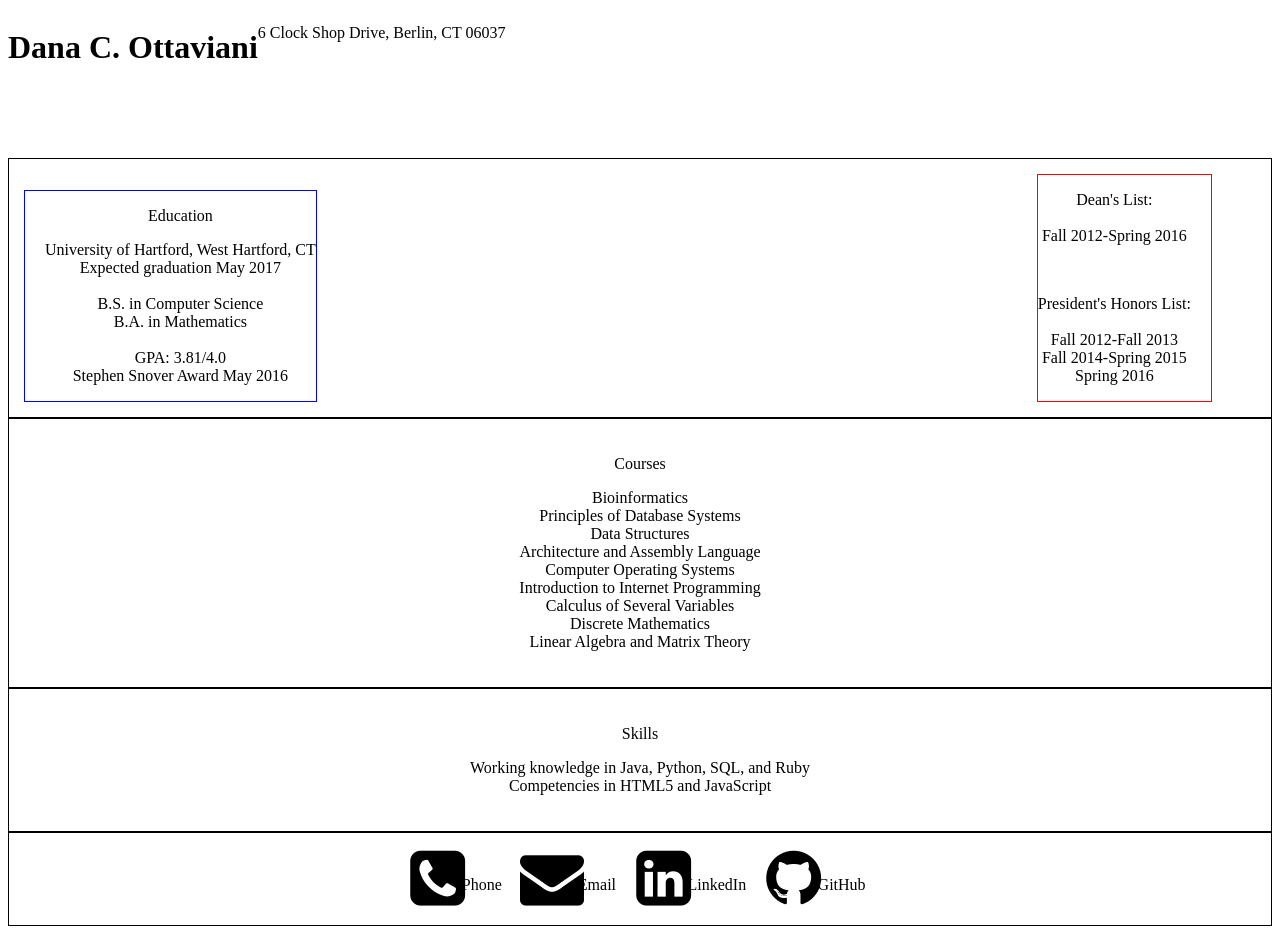
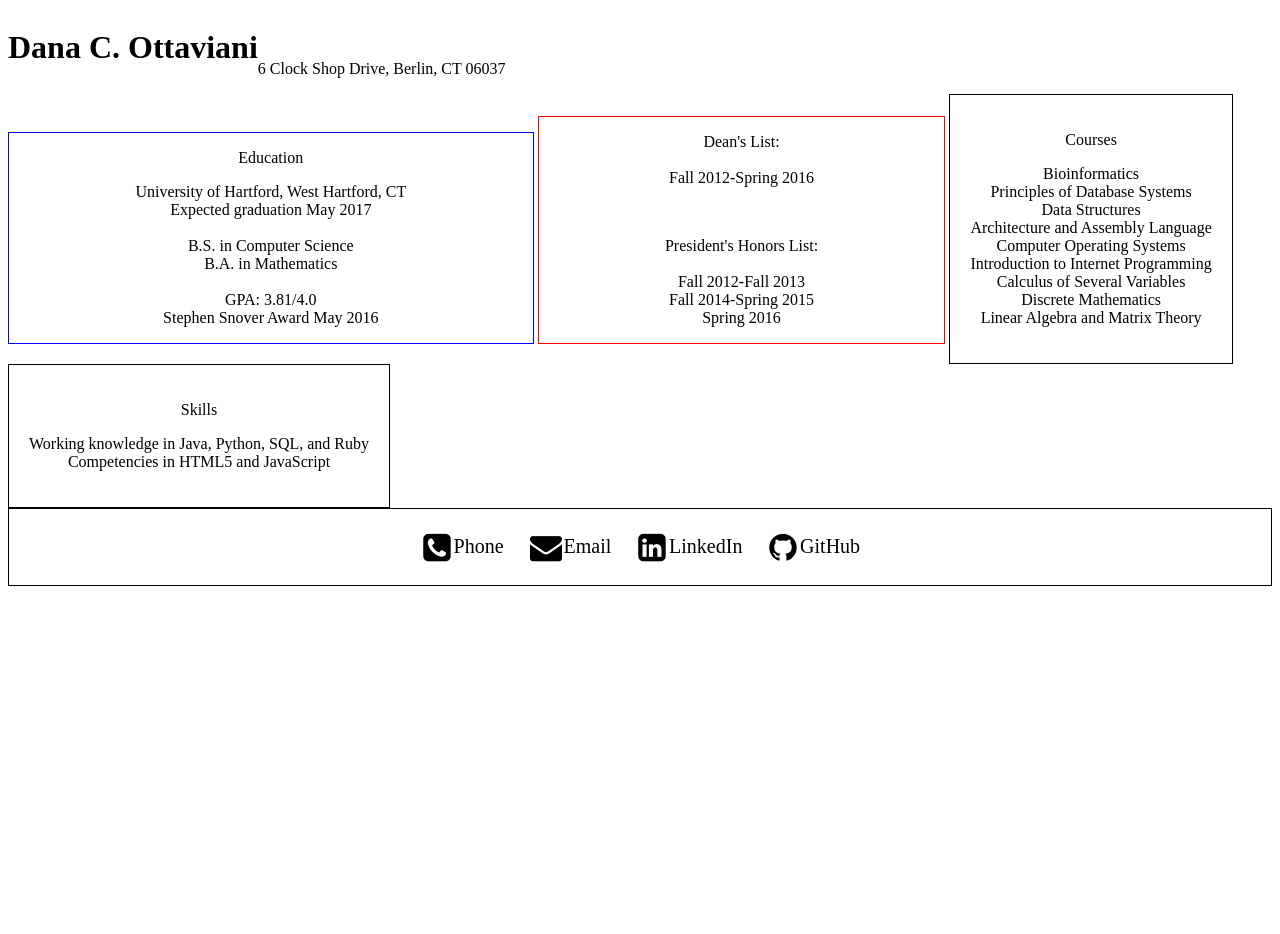
Before and after one commit to Wahyu019876677/dana-personal-website, a plain HTML site: page index.html in a window 1280 px wide. After the commit the page ends 800 px from the top, so only its background shows below. Drawn offline with Linux system fonts and the light colour scheme.

Commit message:
altered positions of text

```diff
--- a/design.css
+++ b/design.css
@@ -11,15 +11,6 @@ i{
 	margin: 10px;
 }
 
-#honors{
-
-	text-align: center;
-	padding-right: 20px;
-	border: 1px solid red;
-	margin-left: 50%;
-	display: inline-block;
-}
-
 #Dana_photo{
 	transform: scale(.2,.2);
 	/*float: right;*/
@@ -30,6 +21,7 @@ footer{
 	position: initial;
 	padding: 20px;
 	border: 1px solid;
+
 }
 
 a{
@@ -44,7 +36,6 @@ a:hover{
 
 #classes{
 	text-align: center;
-	float: none;
 	padding: 20px;
 	border: 1px solid;
 }
@@ -59,9 +50,23 @@ a:hover{
 #edu{
 	text-align: center;
 	border: 1px solid blue;
-	padding-left: 20px;
-	margin-right: 100px;
+	padding-left: 10%;
+	margin-right: 0;
 	display: inline-block;
+	padding-right: 10%;
+
+}
+
+#honors{
+
+	text-align: center;
+	padding-right: 10%;
+	padding-left: 10%;
+	border: 1px solid red;
+	margin-left: 0;
+	display: inline-block;
+
+
 }
 
 h1{
@@ -75,9 +80,13 @@ h1{
 }
 
 #home{
-	display: inline-block;
+	/*display: inline-block;*/
 }
 
 .label{
+	font-size: 20px;
+}
 
+.b{
+	display: inline-block;
 }
--- a/index.html
+++ b/index.html
@@ -9,15 +9,15 @@
 
 	</head>
 	<body>
-		<div>
-		<h1>
+
+		<header><h1>
 			Dana C. Ottaviani<!--<img src="images/LinkedIn photo.jpg" alt="photo of me" id="Dana_photo">-->
-		</h1>
-		</div>
-		<p id="home">6 Clock Shop Drive, Berlin, CT 06037</p>
+		</h1></header>
 
-		<div id="school">
-			<div id="edu">
+		<br><br><p id="home">6 Clock Shop Drive, Berlin, CT 06037</p>
+
+		<!--<div id="school">-->
+			<div class="b" id="edu">
 				<p>Education</p>
 				<p>University of Hartford, West Hartford, CT<br>Expected graduation May 2017<br><br>B.S. in Computer Science<br>B.A. in Mathematics<br><br>GPA: 3.81/4.0<br>Stephen Snover Award May 2016<br></p>
 			</div>
@@ -26,23 +26,23 @@
 				<p>Dean's List:<br><br>Fall 2012-Spring 2016</p><br>
 					<p>President's Honors List:<br><br>Fall 2012-Fall 2013<br>Fall 2014-Spring 2015<br>Spring 2016</p>
 			</div>
-		</div>
+		<!--</div>-->
 
-		<div id="classes">
+		<div class="b" id="classes">
 			<p>Courses</p>
 				<p>Bioinformatics<br>Principles of Database Systems<br>Data Structures<br>Architecture and Assembly Language<br>Computer Operating Systems<br>	Introduction to Internet Programming<br>Calculus of Several Variables<br>Discrete Mathematics<br>Linear Algebra and Matrix Theory</p>
        	</div>
 
-		<div id="skills">
+		<div class="b" id="skills">
 			<p>Skills</p>
 				<p>Working knowledge in Java, Python, SQL, and Ruby<br>Competencies in HTML5 and JavaScript</p>
 		</div>
 
 		<footer>
-			<a href="tel:+8607974288" alt="(860) 797-4288"><i class="fa fa-phone-square fa-2x" aria-hidden="true"></i><span class="label">Phone</span></a>
-			<a href="mailto:dottavian@hartford.edu" alt="dottavian@hartford.edu"><i class="fa fa-envelope fa-2x" aria-hidden="true"></i><span class="label">Email</span></a>
-			<a href="https://www.linkedin.com/in/dana-ottaviani-672557b5" alt="My LinkedIn Profile" target="_blank"><i class="fa fa-linkedin-square fa-2x" aria-hidden="true"></i><span class="label">LinkedIn</span></a>
-			<a href="https://github.com/Dana94" alt="My GitHub Profile" target="_blank"><i class="fa fa-github fa-2x" aria-hidden="true"></i><span class="label">GitHub</span></a>
+			<a href="tel:+8607974288" alt="(860) 797-4288"><i class="fa fa-phone-square fa-1x" aria-hidden="true"></i><span class="label">Phone</span></a>
+			<a href="mailto:dottavian@hartford.edu" alt="dottavian@hartford.edu"><i class="fa fa-envelope fa-1x" aria-hidden="true"></i><span class="label">Email</span></a>
+			<a href="https://www.linkedin.com/in/dana-ottaviani-672557b5" alt="My LinkedIn Profile" target="_blank"><i class="fa fa-linkedin-square fa-1x" aria-hidden="true"></i><span class="label">LinkedIn</span></a>
+			<a href="https://github.com/Dana94" alt="My GitHub Profile" target="_blank"><i class="fa fa-github fa-1x" aria-hidden="true"></i><span class="label">GitHub</span></a>
 		</footer>
 
 	</body>
```
